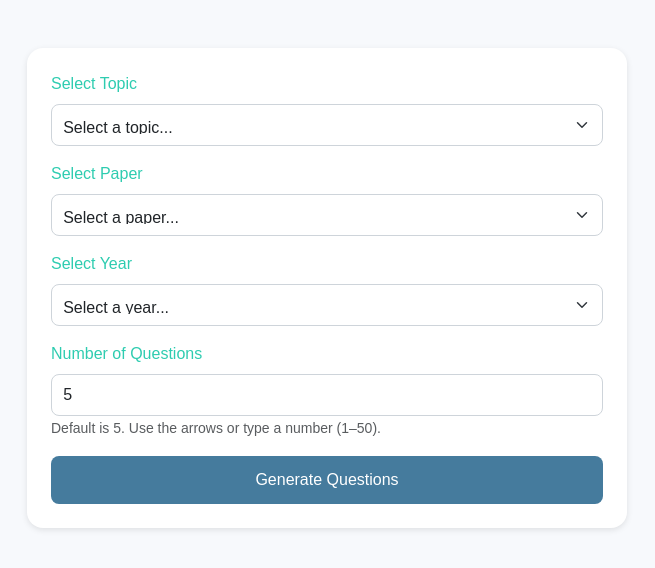
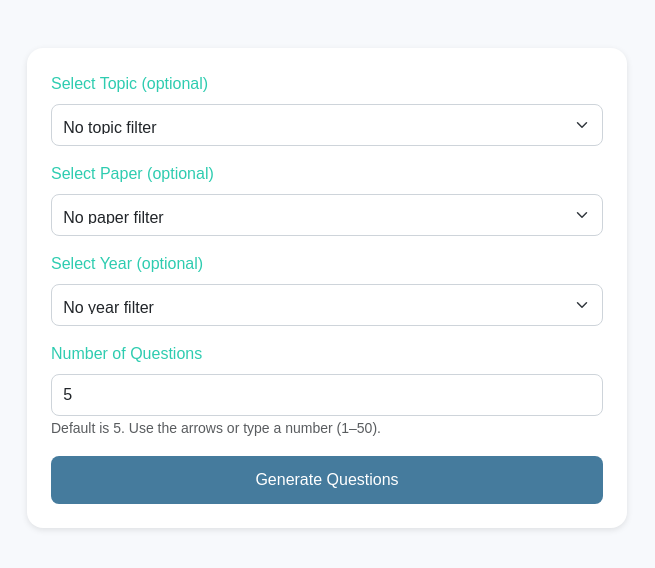
Before and after one commit to M1ntUs3r/question-generator-app, a Flask app: template templates/index.html in a window 1280 px wide. Shown: the part 77-645 px from the top of the page, without its empty margins (313-968 px from the left). Run offline with Flask 3, Linux system fonts and the light colour scheme; the template is opened without the code that fills it, so the values that code supplies are empty.

Commit message:
Update index.html

```diff
--- a/templates/index.html
+++ b/templates/index.html
@@ -21,7 +21,7 @@
       align-items: center;
       justify-content: center;
       gap: 10px;
-      flex-wrap: wrap; /* wrap logo/title on small screens */
+      flex-wrap: wrap;
     }
 
     header img {
@@ -43,7 +43,7 @@
       }
     }
 
-    /* Card container */
+    /* Card */
     .card {
       border: none;
       box-shadow: 0 2px 6px rgba(0,0,0,0.1);
@@ -54,7 +54,7 @@
       margin: 0 auto;
     }
 
-    /* Form styles */
+    /* Form */
     .form-label {
       color: #2eccb0;
       font-weight: 500;
@@ -113,10 +113,11 @@
 <div class="container py-5">
   <div class="card p-4">
     <form method="post" action="/generate">
+      <!-- Optional filters -->
       <div class="mb-3">
-        <label class="form-label">Select Topic</label>
-        <select name="topic" class="form-select" required>
-          <option value="" disabled selected hidden>Select a topic...</option>
+        <label class="form-label">Select Topic (optional)</label>
+        <select name="topic" class="form-select">
+          <option value="" selected hidden>No topic filter</option>
           {% for topic in topics %}
             <option value="{{ topic }}">{{ topic }}</option>
           {% endfor %}
@@ -124,25 +125,25 @@
       </div>
 
       <div class="mb-3">
-        <label class="form-label">Select Paper</label>
-        <select name="paper" class="form-select" required>
-          <option value="" disabled selected hidden>Select a paper...</option>
+        <label class="form-label">Select Paper (optional)</label>
+        <select name="paper" class="form-select">
+          <option value="" selected hidden>No paper filter</option>
           <option value="P1">Paper 1 (Non-Calculator)</option>
           <option value="P2">Paper 2 (Calculator)</option>
         </select>
       </div>
 
       <div class="mb-3">
-        <label class="form-label">Select Year</label>
-        <select name="year" class="form-select" required>
-          <option value="" disabled selected hidden>Select a year...</option>
+        <label class="form-label">Select Year (optional)</label>
+        <select name="year" class="form-select">
+          <option value="" selected hidden>No year filter</option>
           {% for year in years %}
             <option value="{{ year }}">{{ year }}</option>
           {% endfor %}
         </select>
       </div>
 
-      <!-- ✅ New: Number of Questions -->
+      <!-- Required number input -->
       <div class="mb-3">
         <label class="form-label">Number of Questions</label>
         <input
```
